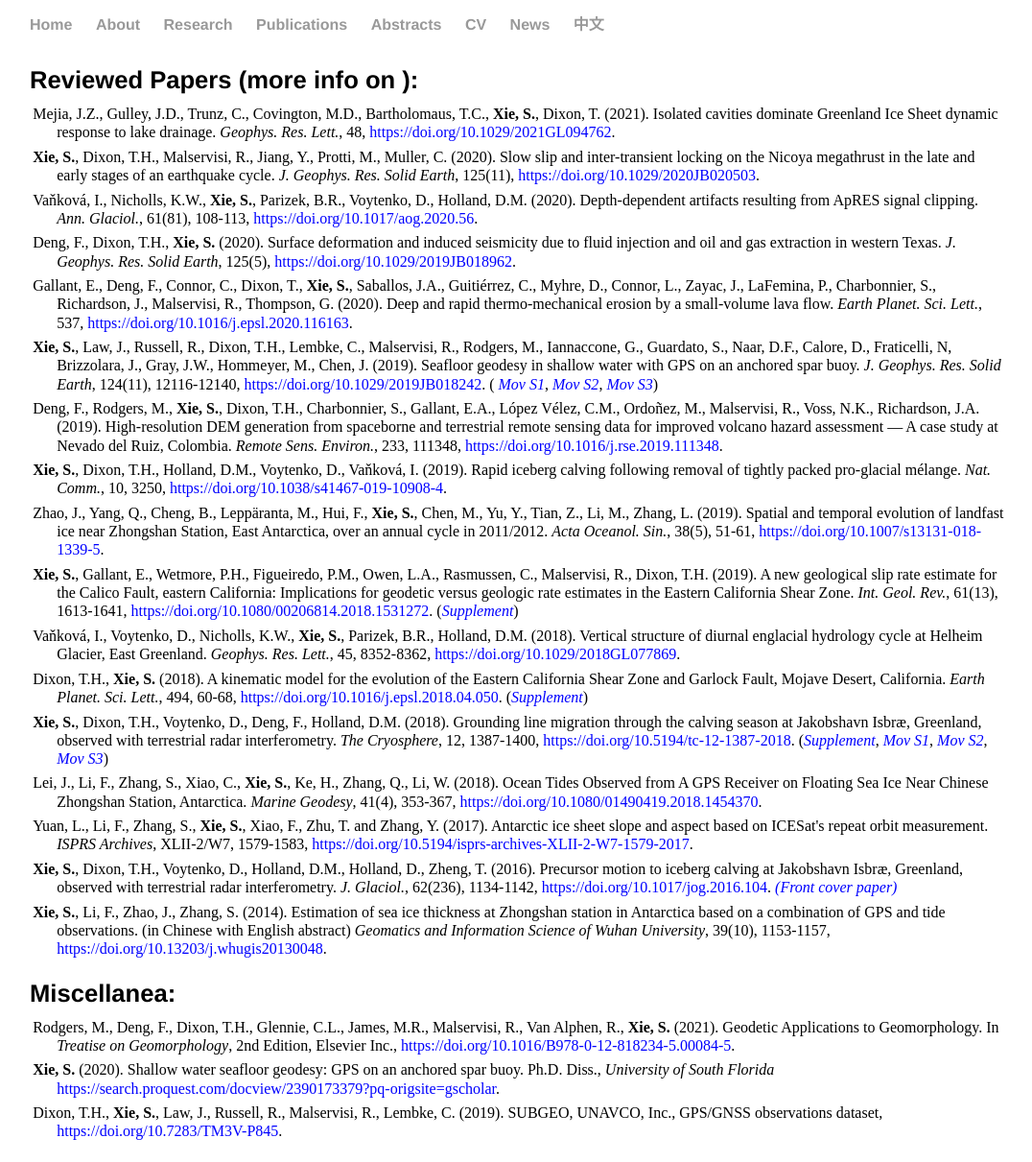
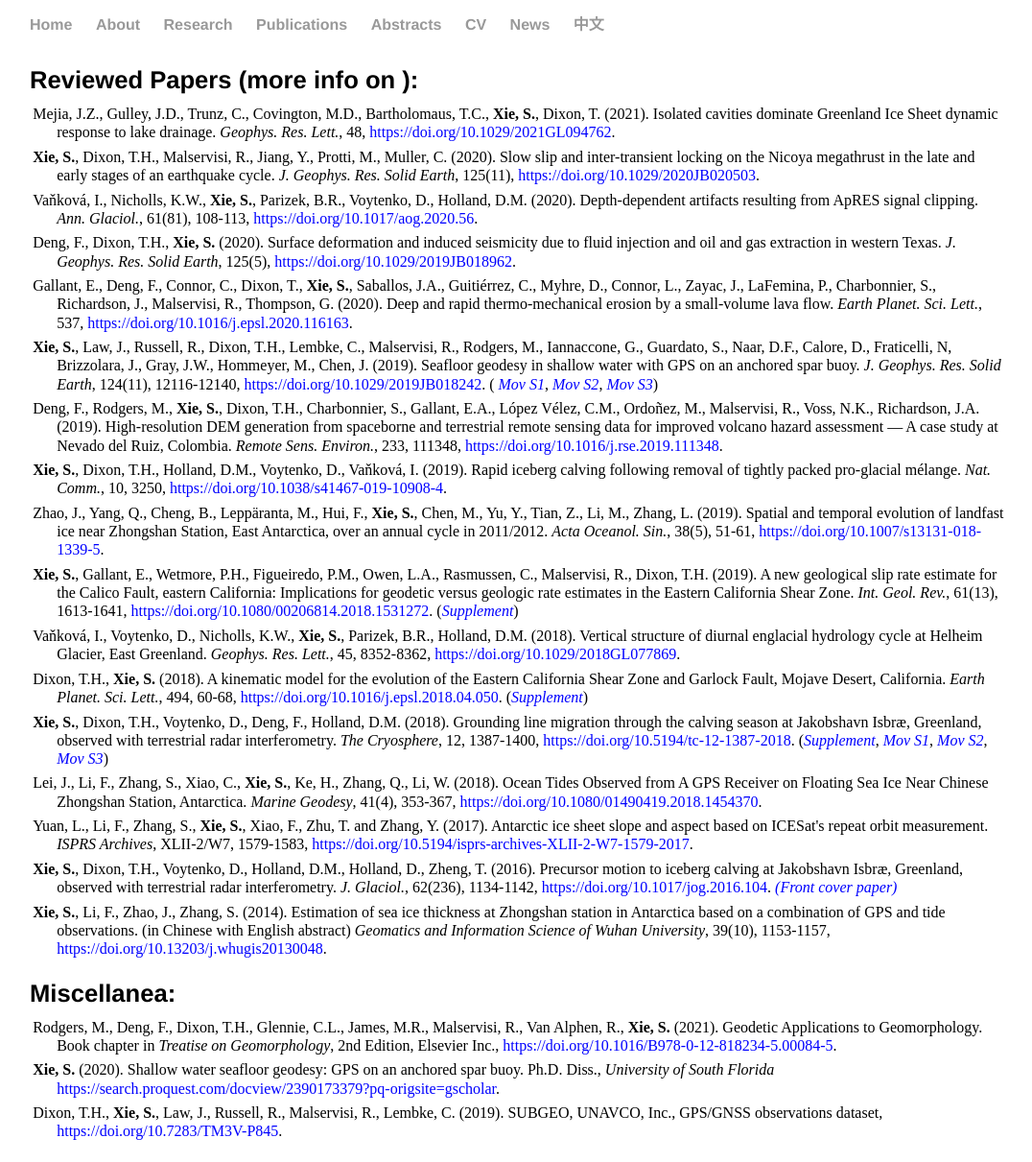
Before and after one commit to suruixie/suruixie.github.io, a Jekyll site: the page built from publications/index.html, in a window 1280 px wide. Shown: the whole page at 96% size, without its empty margins (97-1173 px from the left). Built offline with Jekyll 4.4.1, drawn with Linux system fonts in a browser that asks for light colours; a style sheet for code colours, icons or effects is not loaded.

Commit message:
Update index.html

```diff
--- a/publications/index.html
+++ b/publications/index.html
@@ -47,10 +47,9 @@
 	<h4 style="margin-top:3em;margin-bottom:0.3em;">Miscellanea: </h4>
 
 	<p  class="publist" style="font-size:1.0em;">
-	        Rodgers, M., Deng, F., Dixon, T.H., Glennie, C.L., James, M.R., Malservisi, R., Van Alphen, R., <strong>Xie, S.</strong> (2021). Geodetic Applications to Geomorphology. In <em>Treatise on Geomorphology</em>, 2nd Edition, Elsevier Inc., <a href="https://doi.org/10.1016/B978-0-12-818234-5.00084-5" style="color:#0000FF;">https://doi.org/10.1016/B978-0-12-818234-5.00084-5</a>.<br>
+	        Rodgers, M., Deng, F., Dixon, T.H., Glennie, C.L., James, M.R., Malservisi, R., Van Alphen, R., <strong>Xie, S.</strong> (2021). Geodetic Applications to Geomorphology. Book chapter in <em>Treatise on Geomorphology</em>, 2nd Edition, Elsevier Inc., <a href="https://doi.org/10.1016/B978-0-12-818234-5.00084-5" style="color:#0000FF;">https://doi.org/10.1016/B978-0-12-818234-5.00084-5</a>.<br>
 	<p  class="publist" style="font-size:1.0em;">
 	        <strong>Xie, S.</strong> (2020). Shallow water seafloor geodesy: GPS on an anchored spar buoy. Ph.D. Diss., <em>University of South Florida</em> <a href="https://search.proquest.com/docview/2390173379?pq-origsite=gscholar" style="color:#0000FF;">https://search.proquest.com/docview/2390173379?pq-origsite=gscholar</a>.  <br>
-	</p>
 	<p  class="publist" style="font-size:1.0em;">
                 Dixon, T.H., <strong>Xie, S.</strong>, Law, J., Russell, R., Malservisi, R., Lembke, C. (2019). SUBGEO, UNAVCO, Inc., GPS/GNSS observations dataset, <a href="https://doi.org/10.7283/TM3V-P845" style="color:#0000FF;">https://doi.org/10.7283/TM3V-P845</a>. <br>
 		<br style="line-height:3em">
```
